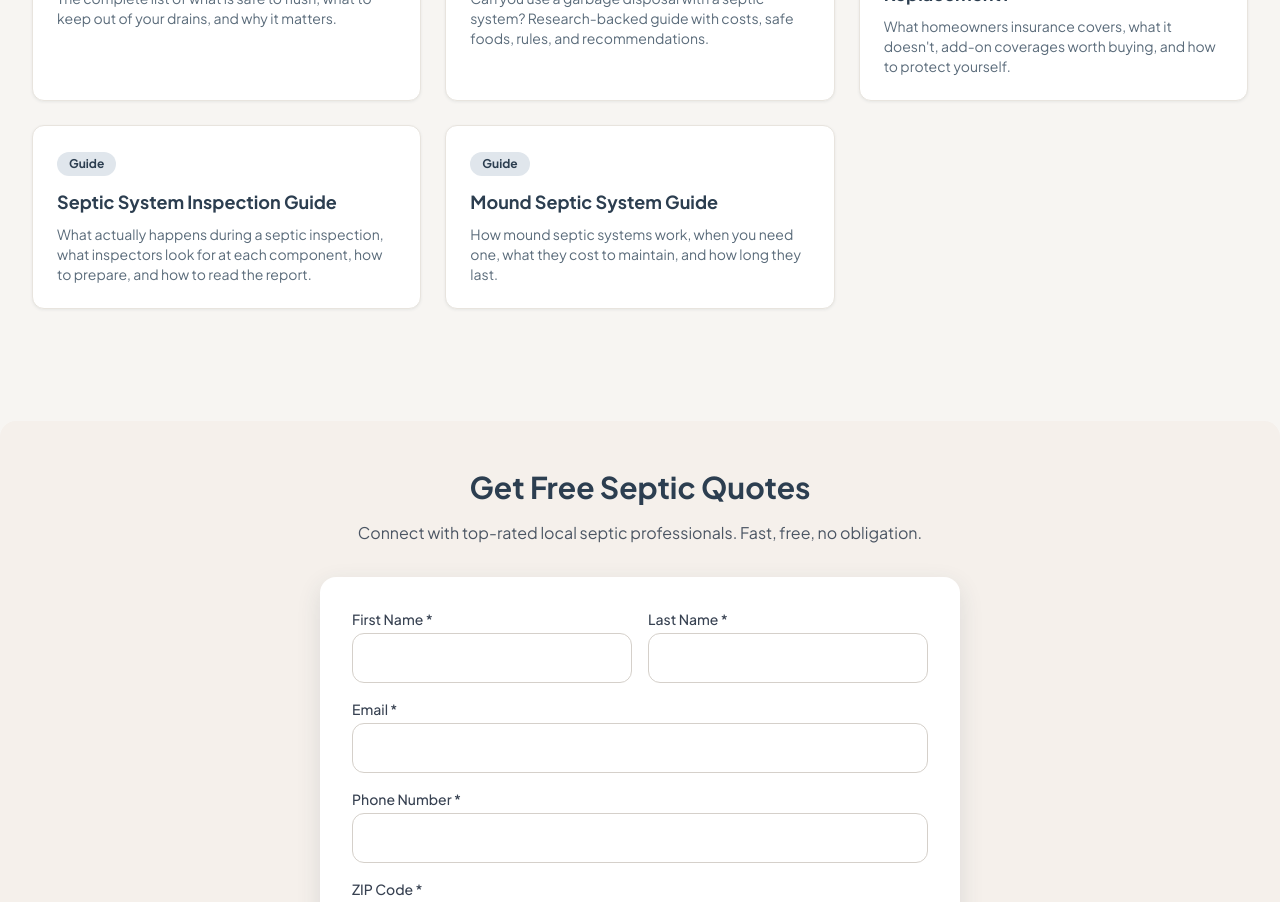
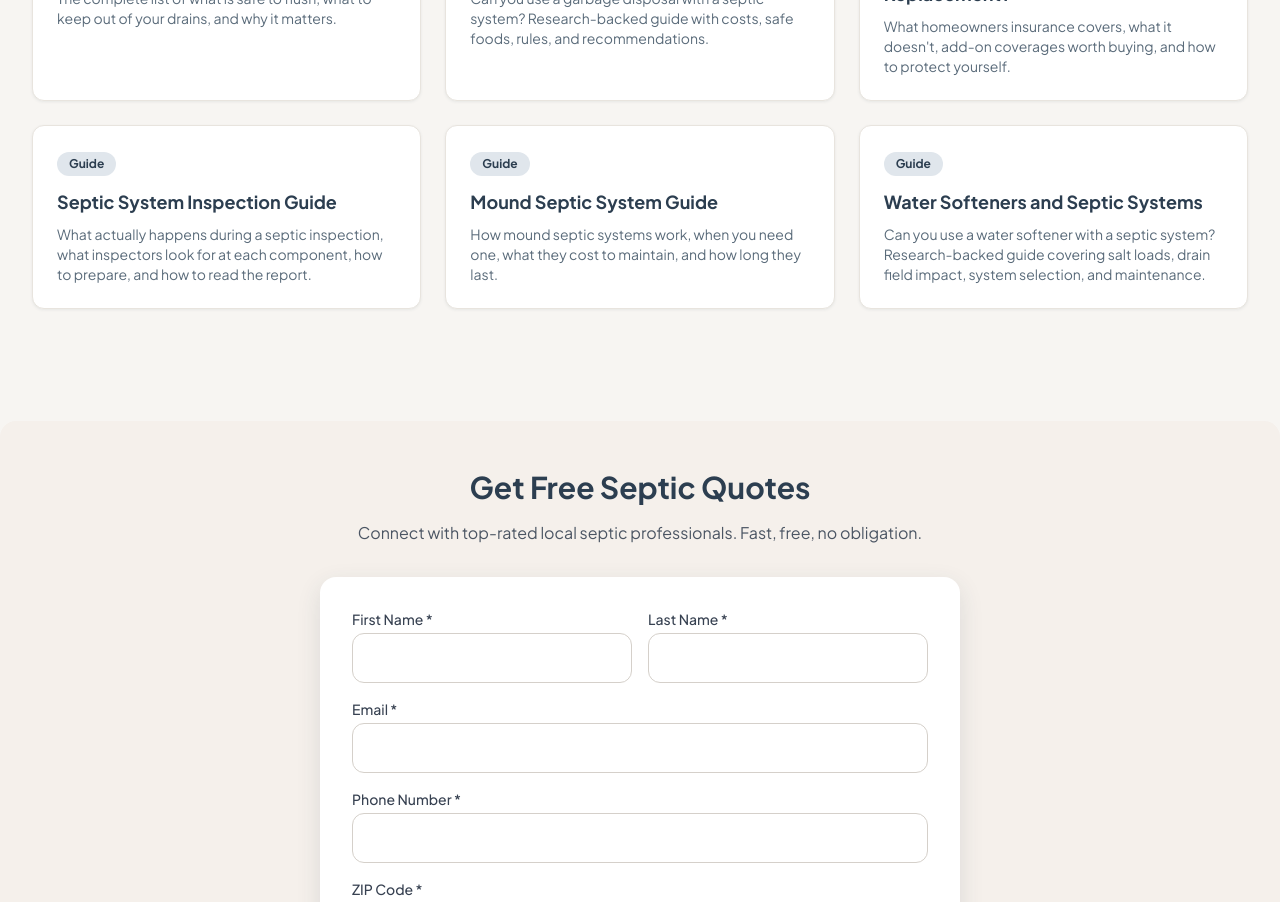
Before and after one commit to thebasementguide2026/theseptic.guide-, a Next.js app: page /guides in a window 1280 px wide. Shown: the part 900-1802 px from the top of the page. Built offline with nearby package versions, Linux system fonts and the light colour scheme.

Commit message:
Add water-softener-septic-systems to guides index

```diff
--- a/app/guides/page.tsx
+++ b/app/guides/page.tsx
@@ -19,6 +19,7 @@ const guides = [
         { title: 'Does Insurance Cover Septic Repair or Replacement?', href: '/articles/does-insurance-cover-septic-repair-replacement', description: 'What homeowners insurance covers, what it doesn\'t, add-on coverages worth buying, and how to protect yourself.' },
   { title: 'Septic System Inspection Guide', href: '/guides/septic-inspection-guide', description: 'What actually happens during a septic inspection, what inspectors look for at each component, how to prepare, and how to read the report.' },
   { title: 'Mound Septic System Guide', href: '/guides/mound-septic-system', description: 'How mound septic systems work, when you need one, what they cost to maintain, and how long they last.' },
+  { title: 'Water Softeners and Septic Systems', href: '/guides/water-softener-septic-systems', description: 'Can you use a water softener with a septic system? Research-backed guide covering salt loads, drain field impact, system selection, and maintenance.' },
 ]
 
 export default function GuidesPage() {
```
